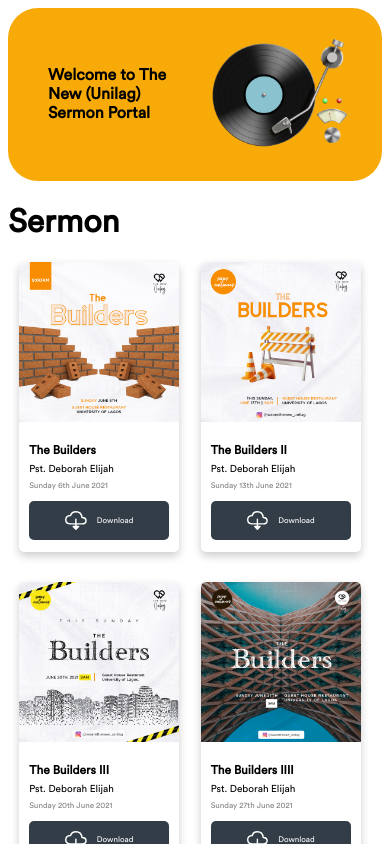
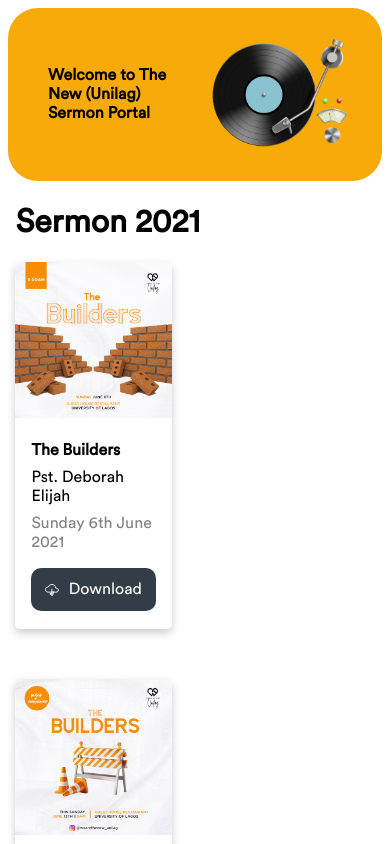
Before and after one commit to timtop/The-New-Unilag-Cassettes, a React (Create React App) app: page / in a window 390 px wide. Shown: the top 844 px of the page. Built offline with nearby package versions, Linux system fonts and the light colour scheme.

Commit message:
adjusted the responsivness

```diff
--- a/src/Sermons.js
+++ b/src/Sermons.js
@@ -30,7 +30,7 @@ class Sermons extends React.Component {
   render() {
     return (
       <div className="sermon">
-        <h1>Sermon</h1>
+        <h1>Sermon 2021</h1>
         <div className="card_display">{this.renderlist()}</div>
       </div>
     );
--- a/src/styles/sermons.css
+++ b/src/styles/sermons.css
@@ -8,9 +8,9 @@
   box-shadow: 0 4px 8px 0 rgba(0, 0, 0, 0.2);
   transition: 0.3s;
   border-radius: 5px;
-  width: 230px;
-  margin-bottom: 30px;
-  margin-right: 15px;
+  width: calc(100% / 6);
+  /* margin-bottom: 30px; */
+  /* margin-right: 15px; */
 }
 
 .sermon_img {
@@ -28,11 +28,13 @@ img {
 
 .card_display {
   display: flex;
-  align-content: space-between;
+  /* align-content: space-between; */
   flex-wrap: wrap;
   height: max-content;
   max-width: 100%;
-  justify-content: space-between;
+  row-gap: 50px;
+  column-gap: 126px;
+  /* justify-content: space-between; */
 }
 
 /* sermon section */
@@ -76,8 +78,97 @@ a {
 
 /* Screen size  */
 
+/* Screen size  */
+@media (max-width: 1024px) {
+  .card_display {
+    display: flex;
+    flex-wrap: wrap;
+    height: max-content;
+    max-width: 100%;
+    row-gap: 50px;
+    column-gap: 53px;
+  }
+  .sermon_card {
+    box-shadow: 0 4px 8px 0 rgba(0, 0, 0, 0.2);
+    transition: 0.3s;
+    border-radius: 5px;
+    width: calc(100% / 5);
+  }
+}
+
+@media (max-width: 768px) {
+  .card_display {
+    display: flex;
+    flex-wrap: wrap;
+    height: max-content;
+    max-width: 100%;
+    row-gap: 50px;
+    column-gap: 75px;
+  }
+  .sermon_card {
+    box-shadow: 0 4px 8px 0 rgba(0, 0, 0, 0.2);
+    transition: 0.3s;
+    border-radius: 5px;
+    width: calc(100% / 4);
+  }
+}
+
+@media (max-width: 425px) and (min-width: 374px) {
+  .sermon {
+    width: 96%;
+  }
+  .sermon_card {
+    box-shadow: 0 4px 8px 0 rgba(0, 0, 0, 0.2);
+    transition: 0.3s;
+    border-radius: 5px;
+    width: calc(100% / 2.3);
+  }
+  .card_display {
+    column-gap: 47px;
+  }
+}
+
+@media (max-width: 375px) {
+  .sermon {
+    width: 96%;
+  }
+  .sermon_card {
+    box-shadow: 0 4px 8px 0 rgba(0, 0, 0, 0.2);
+    transition: 0.3s;
+    border-radius: 5px;
+    width: calc(100% / 2.3);
+  }
+  .card_display {
+    column-gap: 38px;
+  }
+  .download_btn {
+    font-size: 12px;
+  }
+  .sermon-date {
+    font-size: 12px;
+  }
+  .sermon_preacher {
+    font-size: 14px;
+  }
+}
+
+@media (max-width: 320px) {
+  .sermon {
+    width: 96%;
+  }
+  .card_display {
+    column-gap: 26px;
+  }
+  .sermon-date {
+    font-size: 10px;
+  }
+  .download_icon {
+    display: none;
+  }
+}
+
 /* Screen size 650px and below */
-@media (max-width: 650px) {
+/* @media (max-width: 650px) {
   .sermon_card {
     width: 160px;
     margin-right: 10px;
@@ -131,9 +222,9 @@ a {
     height: max-content;
     max-width: 100%;
   }
-}
+} */
 
-@media (max-width: 900px) and (min-width: 650px) {
+/* @media (max-width: 900px) and (min-width: 650px) {
   .card_display {
     display: flex;
     align-content: space-between;
@@ -142,4 +233,4 @@ a {
     height: max-content;
     max-width: 100%;
   }
-}
+} */
```
